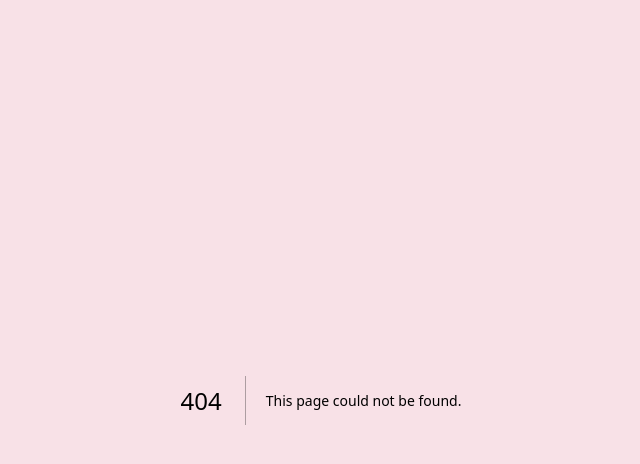
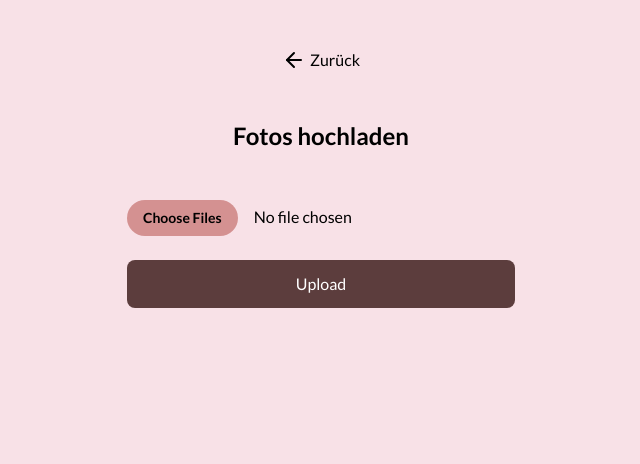
Before and after one commit to StefanSchernich/wedding-page, a Next.js app: page /upload in a window 1280 px wide. Before the commit this address had no page. Shown: the top 464 px of the page, without its empty margins (319-959 px from the left). Built offline with nearby package versions, Linux system fonts and the light colour scheme.

Commit message:
Add firebase upload functionality

```diff
--- /dev/null
+++ b/app/upload/page.tsx
@@ -0,0 +1,16 @@
+import FileUpload from "@/components/FileUpload";
+import Link from "next/link";
+import { ArrowLeft } from "lucide-react";
+
+export default function Upload() {
+  return (
+    <main className="relative flex flex-col items-center gap-12 overflow-hidden px-5 py-8 font-lato md:py-12">
+      <Link href="/" className="group flex gap-1">
+        <ArrowLeft className="transition-all group-hover:-translate-x-2" />
+        <span>Zurück</span>
+      </Link>
+      <h1 className="text-center text-2xl font-bold">Fotos hochladen</h1>
+      <FileUpload />
+    </main>
+  );
+}
--- a/components/ContactForm.tsx
+++ b/components/ContactForm.tsx
@@ -42,7 +42,7 @@ export default function ContactForm() {
           onSubmit={handleSubmit(onSubmit)}
         >
           <div className="w-full text-xl">
-            <p className="font-bold">Gebt uns Rückmeldung:</p>
+            <p className="font-bold">Gebt uns Rückmeldung!</p>
             <p>Per Handy, eMail oder mit dem folgenden Formular.</p>
           </div>
 
--- /dev/null
+++ b/components/FileUpload.tsx
@@ -0,0 +1,89 @@
+"use client";
+import { useState, ChangeEvent } from "react";
+import { storage } from "@/firebase/firebaseConfig";
+import { ref, uploadBytesResumable, getDownloadURL } from "firebase/storage";
+
+const FileUpload = () => {
+  const [files, setFiles] = useState<FileList | null>(null);
+  const [progress, setProgress] = useState<number[]>([]);
+  const [downloadURLs, setDownloadURLs] = useState<string[]>([]);
+
+  const handleFileChange = (e: ChangeEvent<HTMLInputElement>) => {
+    setFiles(e.target.files);
+  };
+
+  const handleUpload = () => {
+    if (!files) return;
+
+    const newProgress: number[] = Array.from({ length: files.length }).fill(
+      0,
+    ) as number[];
+    const newDownloadURLs: string[] = [];
+
+    Array.from(files).forEach((file, index) => {
+      const storageRef = ref(storage, `hochzeitsfotos/${file.name}`);
+      const uploadTask = uploadBytesResumable(storageRef, file);
+
+      uploadTask.on(
+        "state_changed",
+        (snapshot) => {
+          const progress =
+            (snapshot.bytesTransferred / snapshot.totalBytes) * 100;
+          newProgress[index] = progress;
+          setProgress([...newProgress]);
+        },
+        (error) => {
+          console.error("Upload fehlgeschlagen:", error);
+        },
+        () => {
+          getDownloadURL(uploadTask.snapshot.ref).then((downloadURL) => {
+            newDownloadURLs.push(downloadURL);
+            setDownloadURLs([...newDownloadURLs]);
+          });
+        },
+      );
+    });
+  };
+
+  return (
+    <div className="flex w-full max-w-[600px] flex-col items-center gap-12">
+      <div className="flex w-full max-w-[388px] flex-col items-center gap-6">
+        <input
+          type="file"
+          accept="image/*"
+          onChange={handleFileChange}
+          multiple
+          className="w-full file:mr-4 file:rounded-full file:border-0 file:bg-darkdusty file:px-4 file:py-2 file:text-sm file:font-semibold file:text-black hover:file:bg-red-200"
+        />
+        <button
+          className="w-full rounded-lg bg-saturatedgray py-3 text-white"
+          onClick={handleUpload}
+        >
+          Upload
+        </button>
+      </div>
+      <div className="flex w-full flex-col items-center gap-4">
+        {progress.map((prog, index) => (
+          <div className="w-full space-y-2" key={index}>
+            <p>Upload-Fortschritt Datei {index + 1}</p>
+            <progress
+              className="w-full [&::-moz-progress-bar]:bg-violet-400 [&::-webkit-progress-bar]:rounded-lg [&::-webkit-progress-bar]:bg-gray-300 [&::-webkit-progress-value]:rounded-lg [&::-webkit-progress-value]:bg-darkdusty"
+              id="index"
+              value={prog}
+            />
+          </div>
+        ))}
+        {downloadURLs.map((url, index) => (
+          <p key={index} className="w-full break-all">
+            Foto {index + 1} abgespeichert unter:{" "}
+            <a href={url} target="_blank" rel="noopener noreferrer">
+              {url}
+            </a>
+          </p>
+        ))}
+      </div>
+    </div>
+  );
+};
+
+export default FileUpload;
--- /dev/null
+++ b/firebase/firebaseConfig.ts
@@ -0,0 +1,16 @@
+import { initializeApp } from "firebase/app";
+import { getStorage } from "firebase/storage";
+
+const firebaseConfig = {
+  apiKey: "AIzaSyBNsNwirOQ7yLnzdZDba8q9C9n_AMiHcyU",
+  authDomain: "hochzeitverostefan.firebaseapp.com",
+  projectId: "hochzeitverostefan",
+  storageBucket: "hochzeitverostefan.appspot.com",
+  messagingSenderId: "85879675015",
+  appId: "1:85879675015:web:b93a4007cc0d7cf83f4022",
+};
+
+const app = initializeApp(firebaseConfig);
+const storage = getStorage(app);
+
+export { storage };
```
Also changed, not shown: package.json (+19 -17 lines), 1 other file (tests, documents, lock files or other folders).
